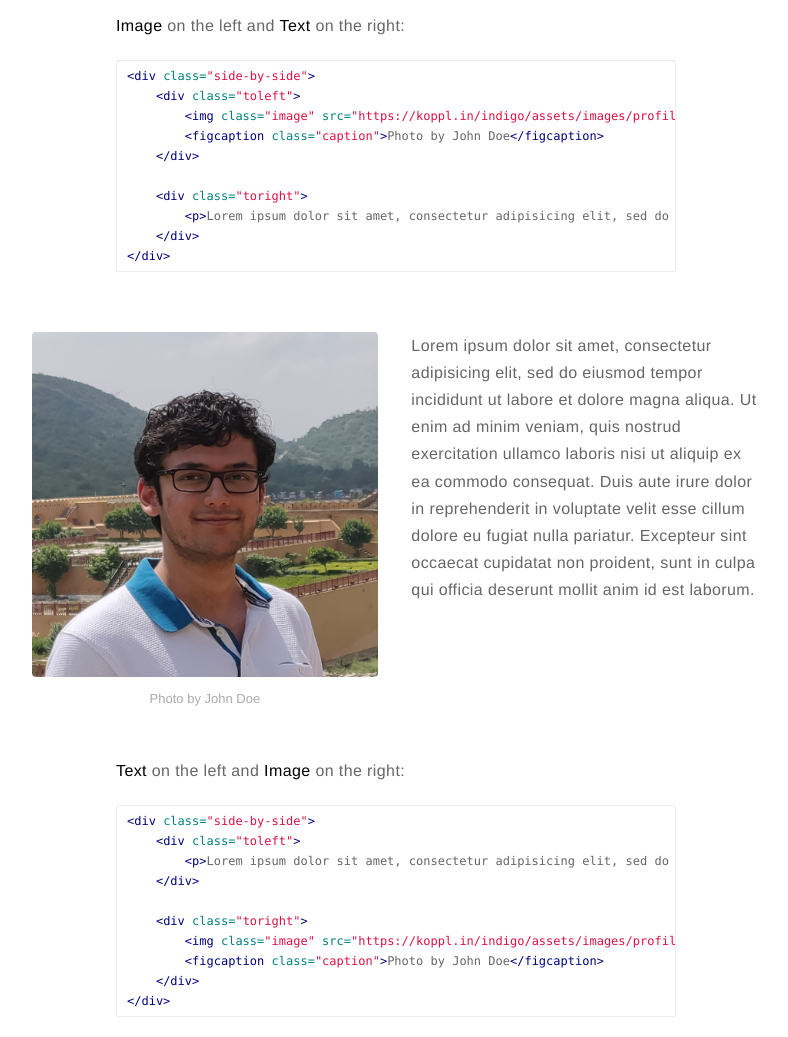
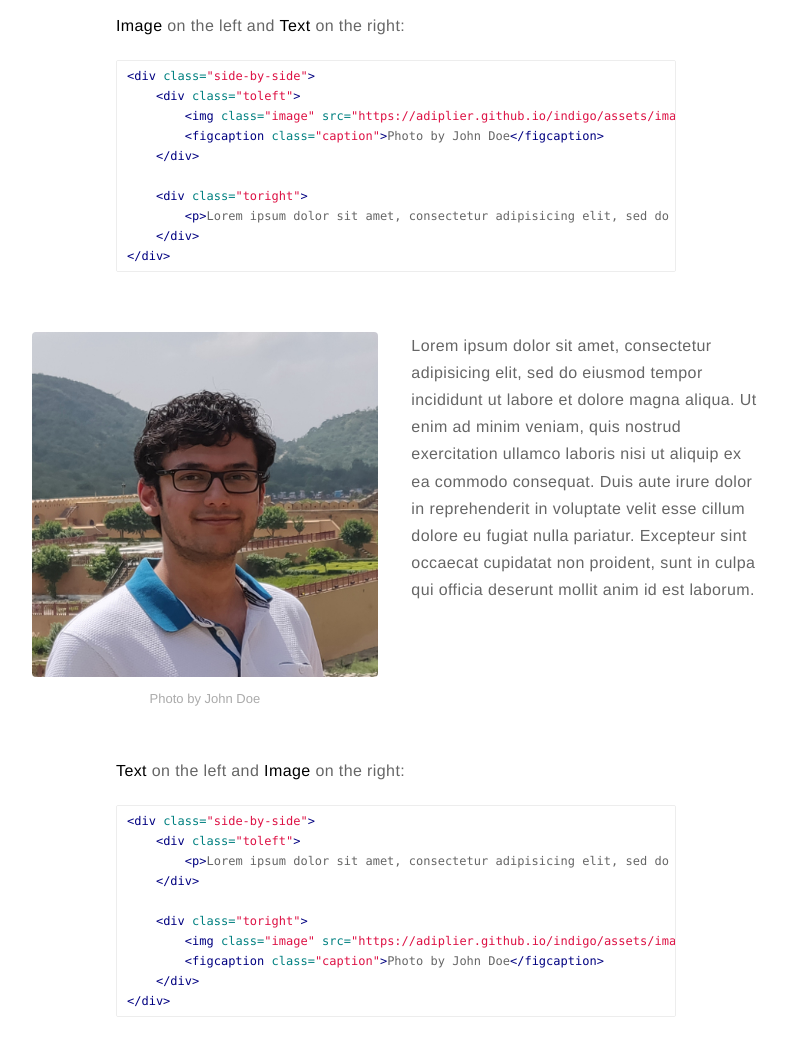
Before and after one commit to adiplier/adiplier.github.io, a Jekyll site: the page built from _posts/2015-02-24-markdown-extra-components.markdown, in a window 1280 px wide and 1400 px high, scrolled down 1068 px. Shown: the part 151-1188 px from the top of the window, without its empty margins (244-1032 px from the left). Built offline with Jekyll 4.4.1, drawn with Linux system fonts in a browser that asks for light colours; comment, search, counter and statistics services are not loaded; part of the change alters nothing that is shown.

Commit message:
Fixed url

```diff
--- a/_config.yml
+++ b/_config.yml
@@ -16,7 +16,7 @@ resume: true
 resume-external: false
 resume-url: assets/resume.pdf
 
-url: https://koppl.in/indigo
+url: https://adiplier.github.io/indigo
 # your url: http://USERNAME.github.io
 
 permalink: /:title/
```
